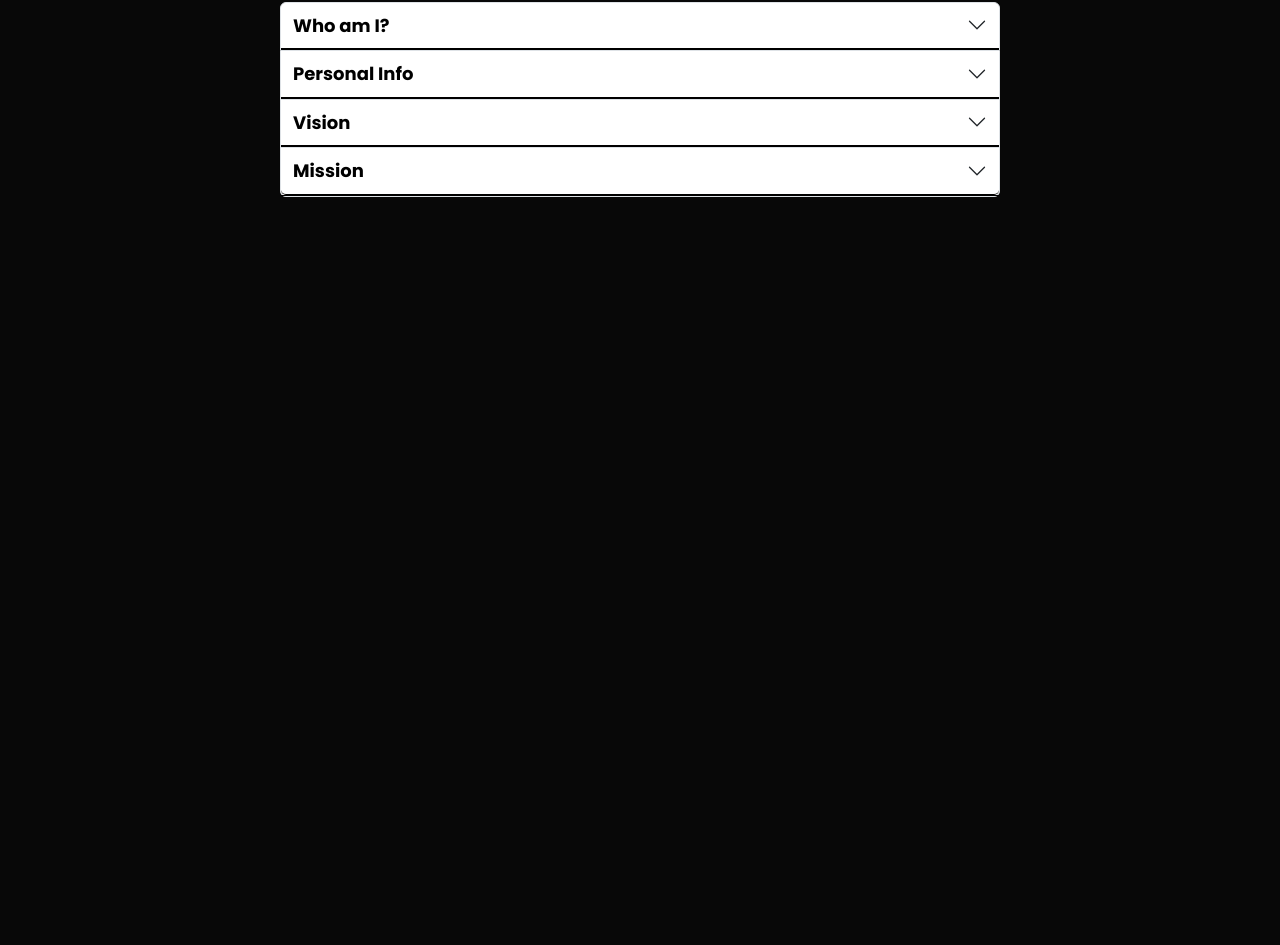
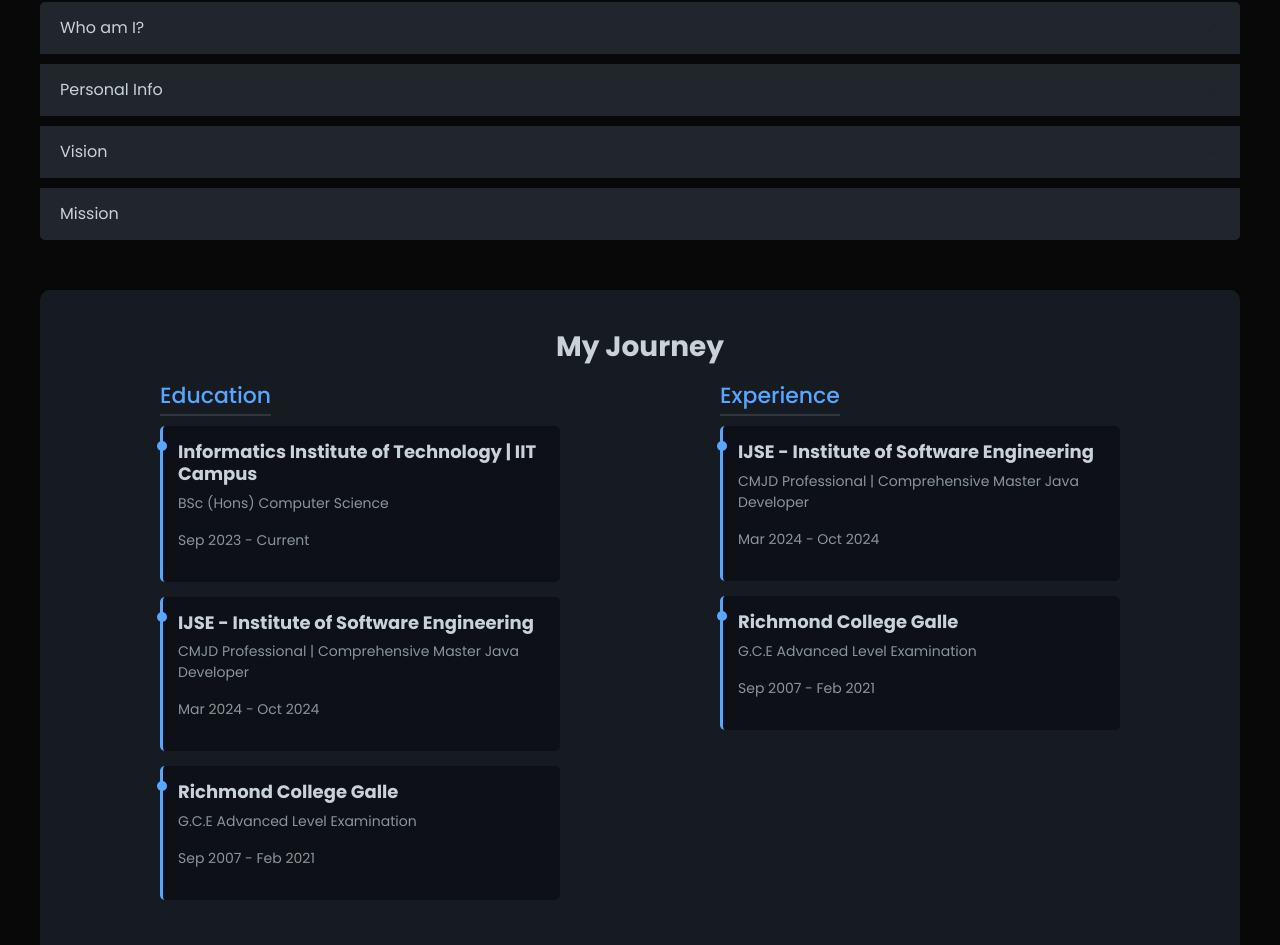
Before and after one commit to TharinduDMadushanka/tharindu-madushanka-portfolio, a React (Vite) app: page / in a window 1280 px wide. Shown: the part 1423-2368 px from the top of the page. Before the commit the page ends 1660 px from the top, so only its background shows below. Built offline with nearby package versions, Linux system fonts and the light colour scheme.

Commit message:
Ad my personal information to the journey section

```diff
--- a/src/components/About/About.css
+++ b/src/components/About/About.css
@@ -1,30 +1,99 @@
 .about-container {
+    color: #c9d1d9;
     padding: 40px;
-    max-width: 800px;
-    margin: auto;
+    border-radius: 10px;
   }
 
-  /* Bootstrap Accordion Customization */
-  .accordion-button {
-    background: none;
-    color: black;
-    font-size: 18px;
-    font-weight: bold;
-    border-bottom: 1px solid black;
-    padding: 12px;
+  /* Accordion Styling */
+  .accordion-item {
+    background-color: #161b22;
+    border: none;
+    margin-bottom: 10px;
+    border-radius: 5px;
   }
 
-  .accordion-button:focus {
-    box-shadow: none;
+  .accordion-button {
+    background-color: #21262d;
+    color: #c9d1d9;
+  }
+
+  .accordion-button:not(.collapsed) {
+    background-color: #30363d;
   }
 
   .accordion-body {
-    font-size: 16px;
-    padding: 15px;
-    border-bottom: 1px solid black;
+    background-color: #161b22;
+    color: #8b949e;
   }
 
-  /* Collapsed state border */
-  .accordion-header {
-    border-bottom: 1px solid black;
+  /* Journey Section */
+  .journey-container {
+    margin-top: 50px;
+    background-color: #161b22;
+    padding: 40px;
+    border-radius: 10px;
+    text-align: center;
   }
+
+  .journey-title {
+    font-size: 28px;
+    font-weight: bold;
+    margin-bottom: 20px;
+  }
+
+  .journey-content {
+    display: flex;
+    justify-content: space-around;
+    flex-wrap: wrap;
+  }
+
+  .journey-column {
+    flex: 1;
+    max-width: 400px;
+    text-align: left;
+  }
+
+  .journey-column h3 {
+    font-size: 22px;
+    color: #58a6ff;
+    margin-bottom: 10px;
+    border-bottom: 2px solid #30363d;
+    display: inline-block;
+    padding-bottom: 5px;
+  }
+
+  .journey-item {
+    background-color: #0d1117;
+    padding: 15px;
+    margin-bottom: 15px;
+    border-radius: 5px;
+    position: relative;
+    border-left: 3px solid #58a6ff;
+  }
+
+  .journey-item h4 {
+    font-size: 18px;
+    font-weight: bold;
+    color: #c9d1d9;
+  }
+
+  .journey-item p {
+    font-size: 14px;
+    color: #8b949e;
+  }
+
+  .journey-date {
+    font-size: 12px;
+    color: #6e7681;
+  }
+
+  /* Timeline Dots */
+  .dot {
+    height: 10px;
+    width: 10px;
+    background-color: #58a6ff;
+    border-radius: 50%;
+    position: absolute;
+    left: -6px;
+    top: 15px;
+  }
--- a/src/components/About/About.jsx
+++ b/src/components/About/About.jsx
@@ -84,6 +84,53 @@ const About = () => {
           </div>
         </div>
       </div>
+
+      {/* My Journey Section */}
+      <div className="journey-container">
+        <h2 className="journey-title">My Journey</h2>
+        <div className="journey-content">
+          <div className="journey-column">
+            <h3>Education</h3>
+
+            <div className="journey-item">
+              <span className="dot"></span>
+              <h4>Informatics Institute of Technology | IIT Campus</h4>
+              <p>BSc (Hons) Computer Science</p>
+              <p className="journey-date">Sep 2023 - Current</p>
+            </div>
+
+            <div className="journey-item">
+              <span className="dot"></span>
+              <h4>IJSE - Institute of Software Engineering</h4>
+              <p>CMJD Professional | Comprehensive Master Java Developer</p>
+              <p className="journey-date">Mar 2024 - Oct 2024</p>
+            </div>
+
+            <div className="journey-item">
+              <span className="dot"></span>
+              <h4>Richmond College Galle</h4>
+              <p>G.C.E Advanced Level Examination</p>
+              <p className="journey-date">Sep 2007 - Feb 2021</p>
+            </div>
+          </div>
+
+          <div className="journey-column">
+            <h3>Experience</h3>
+            <div className="journey-item">
+              <span className="dot"></span>
+              <h4>IJSE - Institute of Software Engineering</h4>
+              <p>CMJD Professional | Comprehensive Master Java Developer</p>
+              <p className="journey-date">Mar 2024 - Oct 2024</p>
+            </div>
+            <div className="journey-item">
+              <span className="dot"></span>
+              <h4>Richmond College Galle</h4>
+              <p>G.C.E Advanced Level Examination</p>
+              <p className="journey-date">Sep 2007 - Feb 2021</p>
+            </div>
+          </div>
+        </div>
+      </div>
     </div>
   );
 };
```
